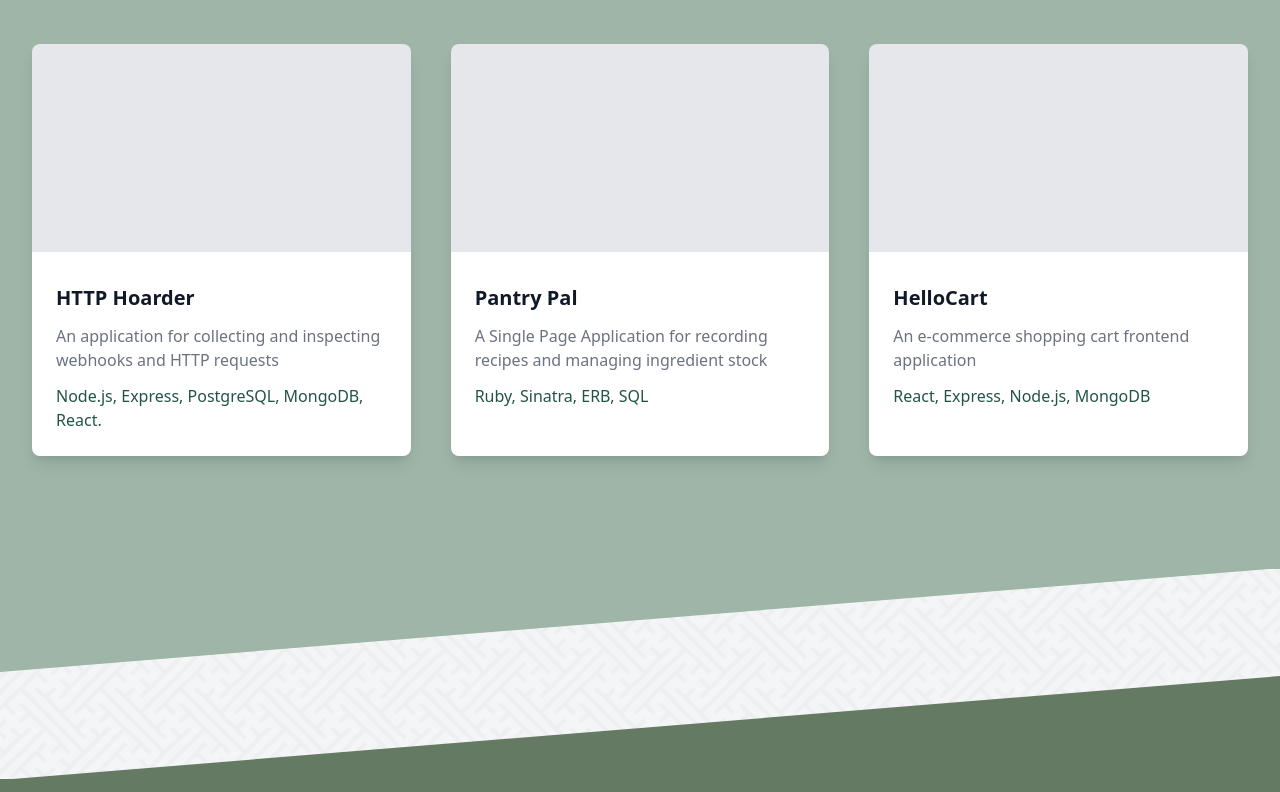
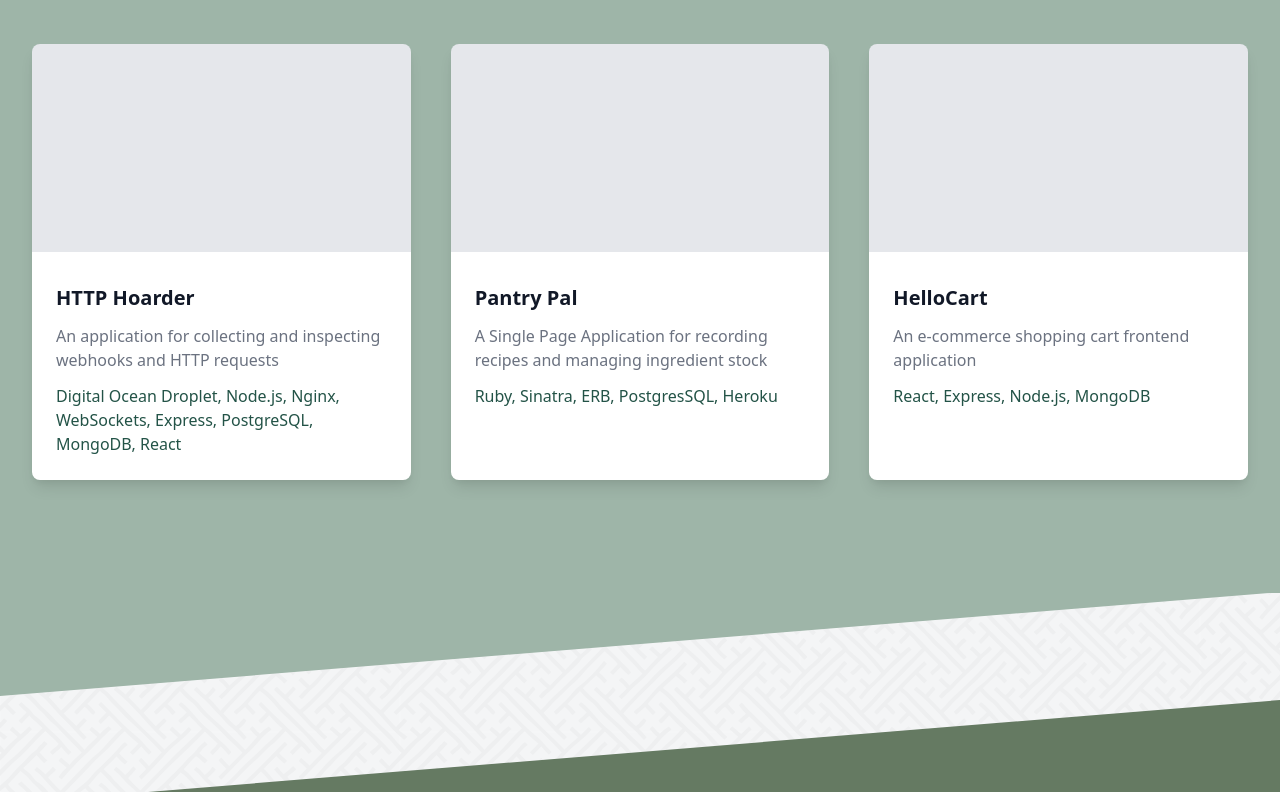
Before and after one commit to Morgan-Summer-Davis/morgan-summer-davis, a website built with Vite: page index.html in a window 1280 px wide. Shown: the part 1668-2460 px from the top of the page. Built offline with nearby package versions, Linux system fonts and the light colour scheme; files whose address does not match are found by name.

Commit message:
update: added more tags to previous projects

```diff
--- a/index.html
+++ b/index.html
@@ -287,7 +287,8 @@
                   requests
                 </p>
                 <p class="mt-3 text-base text-airbytepurple">
-                  Node.js, Express, PostgreSQL, MongoDB, React.
+                  Digital Ocean Droplet, Node.js, Nginx, WebSockets, Express,
+                  PostgreSQL, MongoDB, React
                 </p>
               </div>
             </div>
@@ -311,7 +312,7 @@
                   ingredient stock
                 </p>
                 <p class="mt-3 text-base text-airbytepurple">
-                  Ruby, Sinatra, ERB, SQL
+                  Ruby, Sinatra, ERB, PostgresSQL, Heroku
                 </p>
               </div>
             </div>
```
